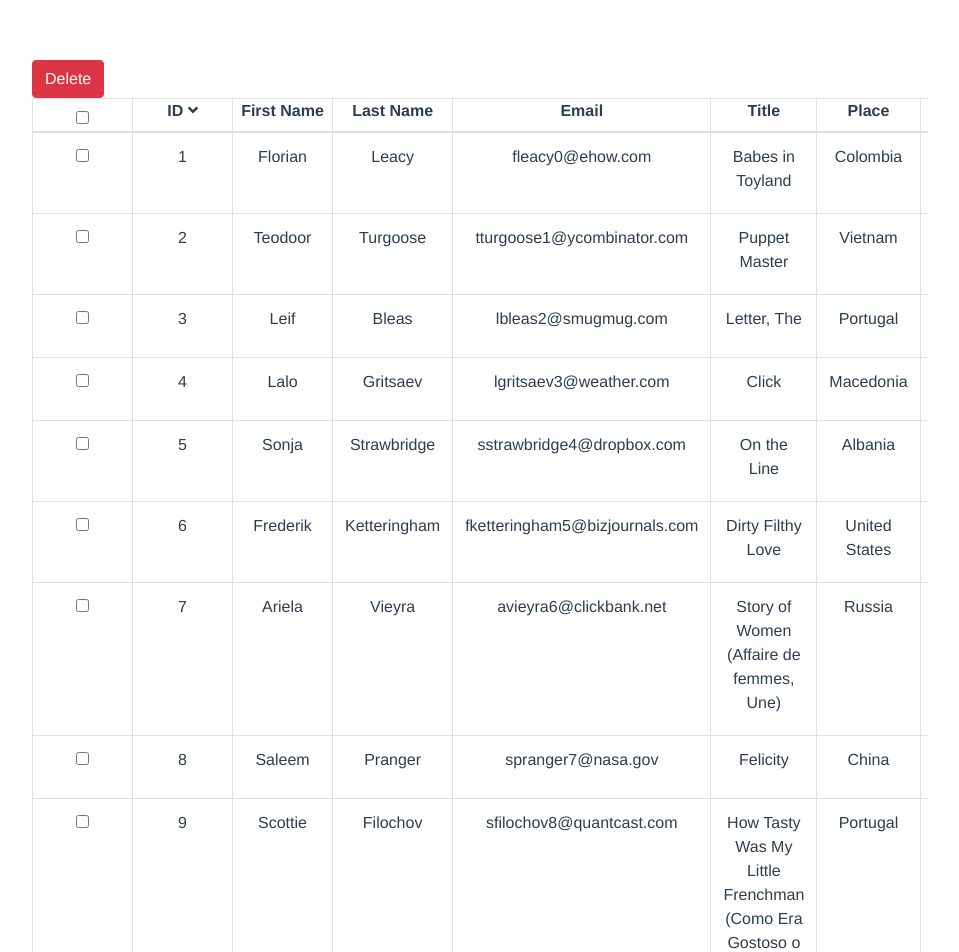
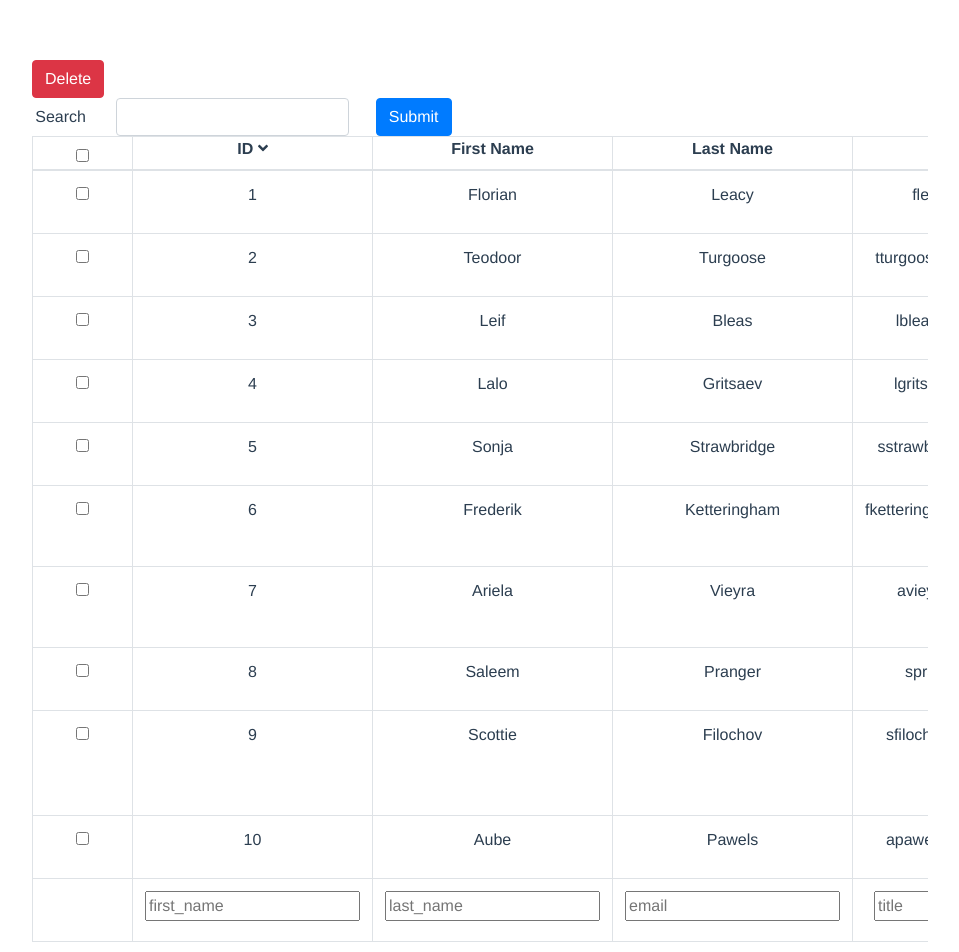
Before and after one commit to Onesime/InterventionTable, a Vue app: page /#/ in a window 1280 px wide. Shown: the top 952 px of the page, without its empty margins (160-1119 px from the left). Built offline with nearby package versions, Linux system fonts and the light colour scheme.

Commit message:
Ajout de la recherche global

```diff
--- a/src/components/InterventionTable.vue
+++ b/src/components/InterventionTable.vue
@@ -1,9 +1,10 @@
 <template>
 	<div class="interventiontable">
-    <Delete
-      :json="json"
-      style="text-align: left;">
-    </Delete>
+		<Delete
+		  :json="json"
+		  style="text-align: left;">
+		</Delete>
+		<Search></Search>
 		<div class="table-responsive">
 			<table class="table table-bordered table-hover">
 				<thead>
@@ -64,6 +65,7 @@
 import THOrdering from './THOrdering.vue'
 import Delete from './Delete.vue'
 import ModalEdit from './ModalEdit.vue'
+import Search from './Search.vue'
 
 export default {
   	name: 'InterventionTable',
@@ -73,7 +75,8 @@
         Navigation: Navigation,
         THOrdering: THOrdering,
         ModalEdit: ModalEdit,
-        Delete: Delete
+        Delete: Delete,
+		Search: Search
     },
     mounted() {
         this.bindEvents()
@@ -86,7 +89,8 @@
                 field: 'id',
 				isDesc: true,
 			},
-			selectedRow: json[0]
+			selectedRow: json[0],
+			globalSearchValue: ''
         }
     },
 	props: [
@@ -98,22 +102,45 @@
         },
       	sortedJson: function() {
 
-			var me = this;
+            var me = this;
+
+            function globalSearch(obj) {
+
+                if ((obj.id + '').indexOf(me.globalSearchValue) != -1) return true;
+                if ((obj.last_name + '').indexOf(me.globalSearchValue) != -1) return true;
+                if ((obj.first_name + '').indexOf(me.globalSearchValue) != -1) return true;
+                if ((obj.email + '').indexOf(me.globalSearchValue) != -1) return true;
+                if ((obj.title + '').indexOf(me.globalSearchValue) != -1) return true;
+                if ((obj.place + '').indexOf(me.globalSearchValue) != -1) return true;
+                if ((obj.description + '').indexOf(me.globalSearchValue) != -1) return true;
+                return false;
+			}
+
+            var found = [];
+			if (this.globalSearchValue.length != 0) {
+                found = this.json.filter(globalSearch);
+			} else {
+                found = this.json;
+			}
+
+			if (found == undefined) found = this.json;
+			else if (found.length == undefined) found = this.json;
+
             function compare(a, b) {
                 if (a[me.ordering.field] < b[me.ordering.field]) return -1;
                 if (a[me.ordering.field] > b[me.ordering.field]) return 1;
                 return 0;
             }
 
-            this.json.sort(compare)
-            if (this.ordering.isDesc == true) return this.json;
-            return this.json.reverse();
+            found.sort(compare)
+            if (this.ordering.isDesc == true) return found;
+            return found.reverse();
 		},
       	paginatedJson: function() {
           	return this.sortedJson.slice((this.pageNumber -1) * 10, (this.pageNumber - 1) * 10 + 10);
 	  	},
         maxSize: function() {
-            return Math.ceil(this.json.length / 10);
+            return Math.ceil(this.paginatedJson.length / 10);
         },
 	},
 	methods: {
@@ -144,6 +171,9 @@
                 this.json[index].title = obj.row.title;
                 this.json[index].place = obj.row.place;
                 this.json[index].description = obj.row.description;
+            })
+            this.$on('globalSearch', (value) => {
+                this.globalSearchValue = value
             })
         },
         checkAll: function(){
--- /dev/null
+++ b/src/components/Search.vue
@@ -0,0 +1,29 @@
+<template>
+    <form class="form-inline" v-on:submit="doCallback">
+        <div class="form-group">
+            <label for="search-input" class="col-2 col-form-label">Search</label>
+            <div class="col-10">
+                <input class="form-control" type="search" v-model="value" id="search-input">
+            </div>
+        </div>
+        <button type="submit" class="btn btn-primary">Submit</button>
+    </form>
+</template>
+
+<script>
+
+    export default {
+        name: 'Search',
+        data() {
+            return {
+                value: '',
+            }
+        },
+        methods: {
+            doCallback: function() {
+                this.$parent.$emit('globalSearch', this.value)
+            }
+        }
+    }
+
+</script>
```
